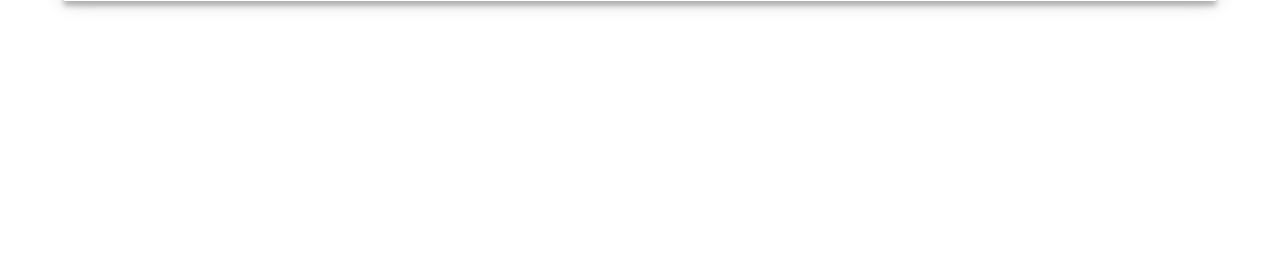
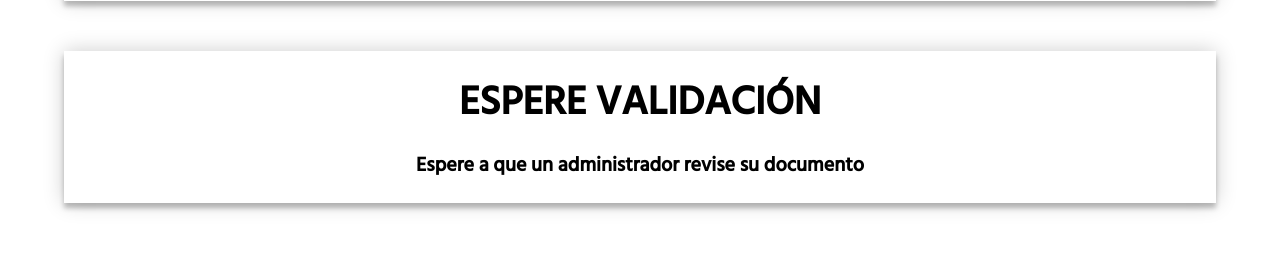
Before and after one commit to DanielG07/SistemaAtencionSS, a Flask app: template app/templates/estudiante/expediente.html in a window 1280 px wide. Shown: the part 913-1166 px from the top of the page. Before the commit the page ends 923 px from the top, so only its background shows below. Run offline with Flask 2, Linux system fonts and the light colour scheme; the template is opened without the code that fills it, so the values that code supplies are empty.

Commit message:
Se agrega texto de espere en caso de que el documento del alumno esté en espera

```diff
--- a/app/templates/estudiante/expediente.html
+++ b/app/templates/estudiante/expediente.html
@@ -348,6 +348,18 @@
             </div>
         </div>
     {% endif %}
+{% else %}
+    <div class="main-page">
+        <div class="wrap-datos">
+            <div id="idregistro">
+                <h1 class="titulo_Registro_sistema">ESPERE VALIDACIÓN</h1>
+                <div>
+                    <h4> Espere a que un administrador revise su documento </h4>
+                </div>
+            </div>
+
+        </div>
+    </div>
 {% endif %}
 
 
```
